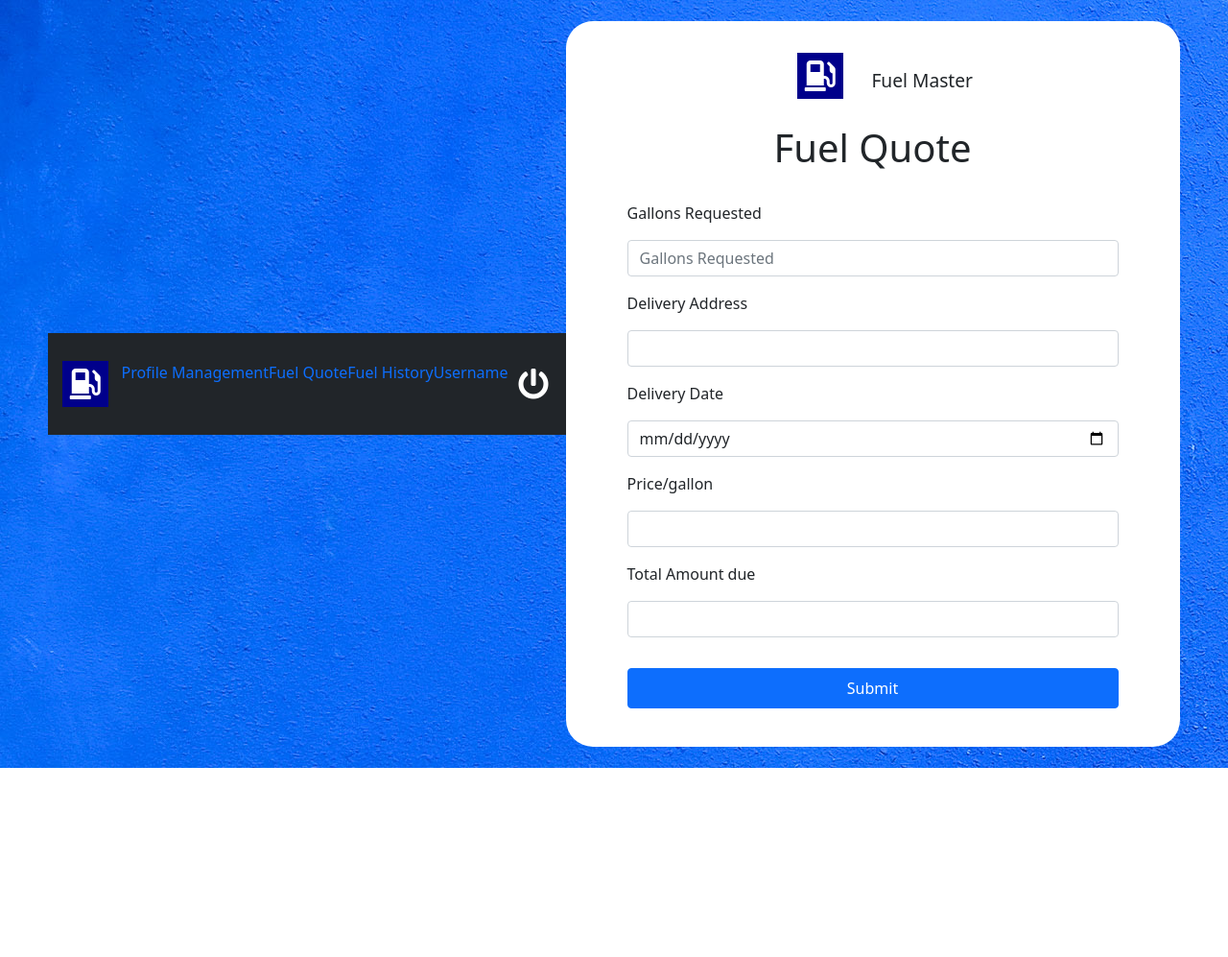
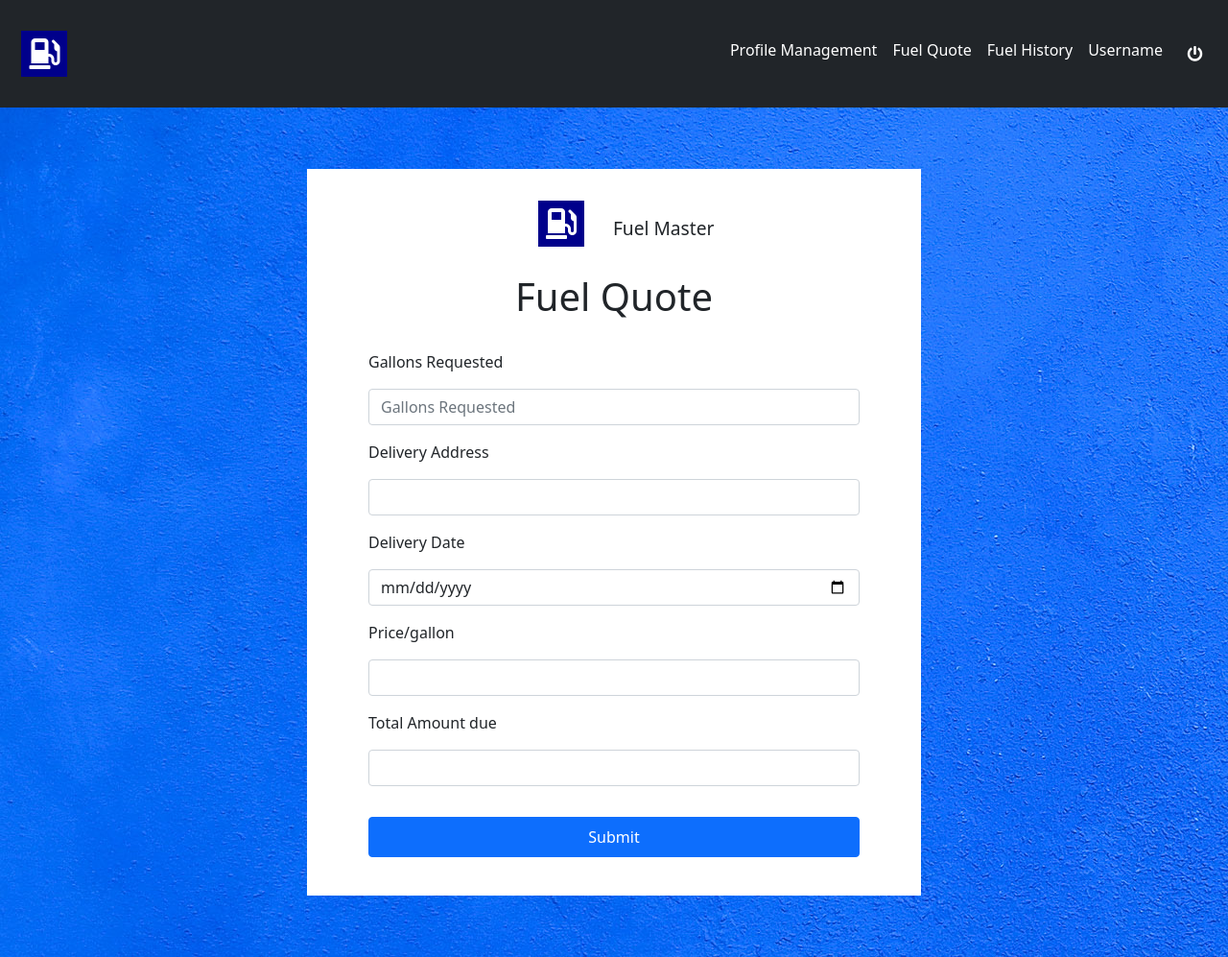
Before and after one commit to HBTHAK01/Fuel_Prediction, a Flask app: page /fuelQuote in a window 1280 px wide. Shown: the whole page at 96% size. Before the commit the page ends 800 px from the top, so only its background shows below. Run offline with Flask 2, Linux system fonts and the light colour scheme; some libraries are stand-ins or nearby versions.

Commit message:
FPA-11 #comment Pre-designed Navigation Bar

```diff
--- a/fuel_app/static/css/fuelQuote.css
+++ b/fuel_app/static/css/fuelQuote.css
@@ -7,30 +7,47 @@
 
 body{
     background-image: url("../images/background_image.jpg");
-    height: 100vh;
+    height: 100%;
+    width: 100%;
+}
+
+.navbar-nav{
+    margin-left: auto;
+}
+
+.navbar-brand, .navbar-nav a{
+    color: white;
+    padding: 0.5rem;
+    border-radius: 10px;
+}
+
+button.navbar-toggler{
+    background-color: blue;
+    width: 50px;
+    margin: 0 0.5rem;
+}
+
+
+
+.my-container{
     width: 100vw;
+    -moz-border-radius: 28px;
+    -webkit-border-radius: 28px;
+    border-radius: 28px;
+
     display: flex;
     justify-content: center;
     align-items: center;
-}
-
-.my-container{
-    width: 50vw;
-    -moz-border-radius: 28px;
-    -webkit-border-radius: 28px;
-    border-radius: 28px;
     overflow: hidden;
 }
 
 .Quote{
+    width: 50vw;
+    padding: 2.5% 5%;
+    margin: 5% auto;
     background-color: white;
-
 }
 
-.Quote{
-    padding: 5% 10%;
-
-}
 
 h1{
     margin: 1rem;
@@ -50,6 +67,9 @@ i{
     font-size: 2rem;
     padding: 0.5rem;
     margin: 0 5%;
+}
+.signout{
+    font-size: 1rem;
 }
 
 .icon label{
@@ -77,11 +97,9 @@ button{
 }
 
 @media screen and (max-height: 610px) {
-    body{
-        margin: 10% auto;
-    }
 
-    body, .my-container{
+
+    .my-container{
         height: 100%;
     }
 }
```
